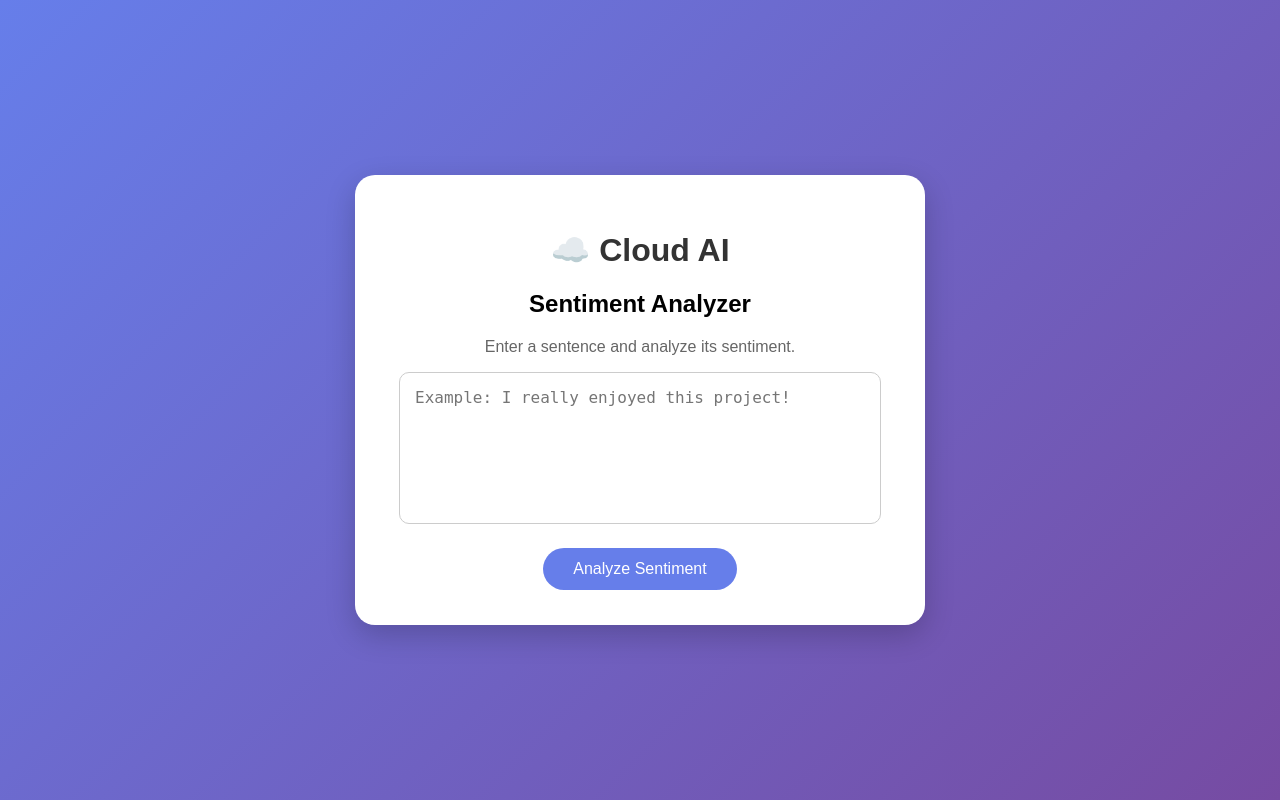
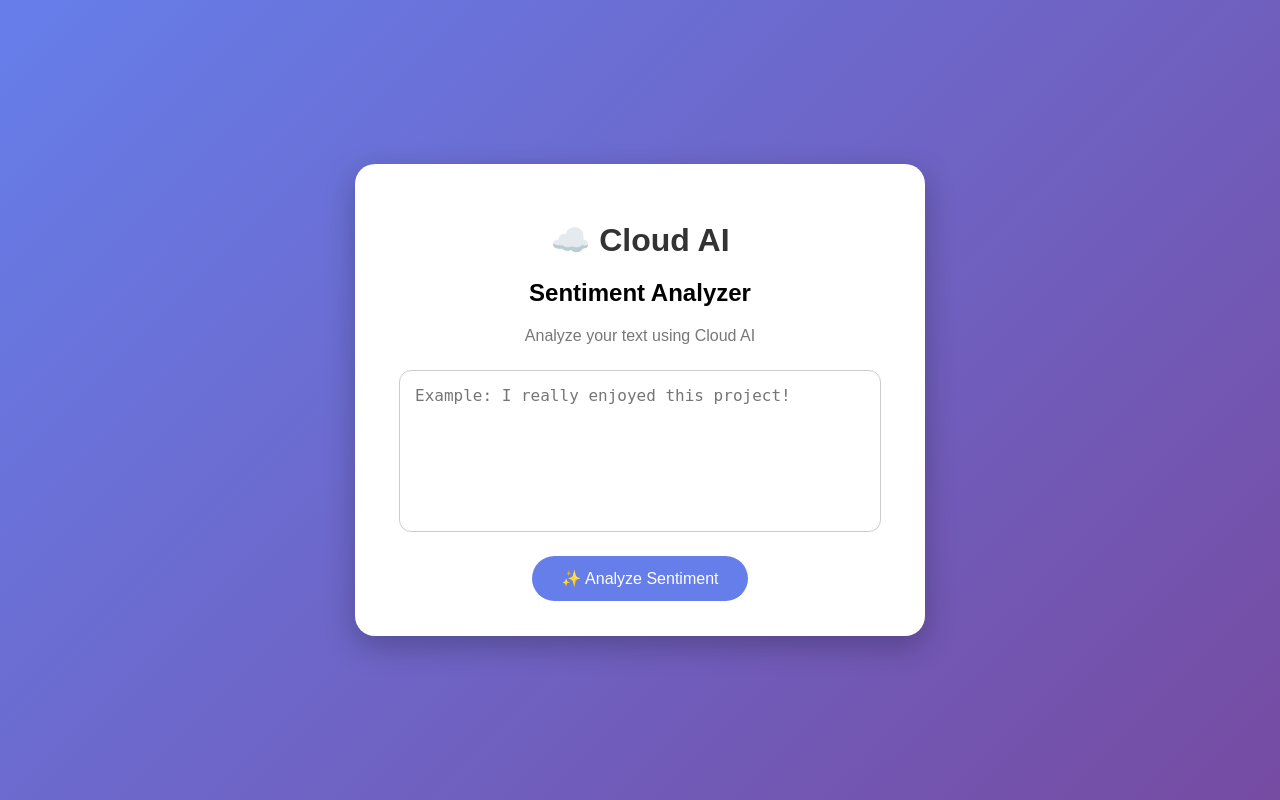
Before and after one commit to Velnayagi1101/cloud-ai-sentiment-analyzer, a Flask app: page / in a window 1280 px wide. Run offline with Flask 3, Linux system fonts and the light colour scheme.

Commit message:
Update index.html

```diff
--- a/templates/index.html
+++ b/templates/index.html
@@ -1,49 +1,53 @@
 <!DOCTYPE html>
 <html>
 <head>
+
     <title>Cloud AI Sentiment Analyzer</title>
 
     <style>
+
         body {
+            margin: 0;
             font-family: Arial, sans-serif;
             background: linear-gradient(135deg, #667eea, #764ba2);
             min-height: 100vh;
-            margin: 0;
             display: flex;
             justify-content: center;
             align-items: center;
         }
 
         .container {
+            width: 500px;
             background: white;
-            width: 500px;
             padding: 35px;
             border-radius: 20px;
             text-align: center;
-            box-shadow: 0 10px 30px rgba(0,0,0,0.2);
+            box-shadow: 0 10px 30px rgba(0,0,0,0.25);
         }
 
         h1 {
             color: #333;
+            margin-bottom: 5px;
         }
 
-        p {
-            color: #666;
+        .subtitle {
+            color: #777;
+            margin-bottom: 25px;
         }
 
         textarea {
             width: 90%;
-            height: 120px;
+            height: 130px;
             padding: 15px;
-            border-radius: 10px;
             border: 1px solid #ccc;
+            border-radius: 12px;
+            font-size: 16px;
             resize: none;
-            font-size: 16px;
         }
 
         button {
             margin-top: 20px;
-            padding: 12px 30px;
+            padding: 13px 30px;
             border: none;
             border-radius: 25px;
             background: #667eea;
@@ -53,16 +57,26 @@
         }
 
         button:hover {
-            background: #4c5fd5;
+            background: #4b5fd3;
         }
 
         .result {
             margin-top: 25px;
-            padding: 15px;
-            border-radius: 10px;
-            background: #f1f1f1;
+            padding: 20px;
+            border-radius: 15px;
+            background: #f4f4f4;
         }
+
+        .positive {
+            color: green;
+        }
+
+        .negative {
+            color: red;
+        }
+
     </style>
+
 </head>
 
 <body>
@@ -70,9 +84,12 @@
 <div class="container">
 
     <h1>☁️ Cloud AI</h1>
+
     <h2>Sentiment Analyzer</h2>
 
-    <p>Enter a sentence and analyze its sentiment.</p>
+    <p class="subtitle">
+        Analyze your text using Cloud AI
+    </p>
 
     <form method="POST">
 
@@ -84,21 +101,39 @@
         <br>
 
         <button type="submit">
-            Analyze Sentiment
+            ✨ Analyze Sentiment
         </button>
 
     </form>
 
     {% if sentiment %}
+
     <div class="result">
 
         <h3>Analysis Result</h3>
 
-        <p>
-            <strong>{{ sentiment }}</strong>
-        </p>
+        {% if sentiment == "POSITIVE" %}
+
+            <h2 class="positive">😊 Positive</h2>
+
+        {% elif sentiment == "NEGATIVE" %}
+
+            <h2 class="negative">😞 Negative</h2>
+
+        {% else %}
+
+            <h2>{{ sentiment }}</h2>
+
+        {% endif %}
+
+        {% if score %}
+
+            <p>Confidence: <strong>{{ score }}%</strong></p>
+
+        {% endif %}
 
     </div>
+
     {% endif %}
 
 </div>
```
